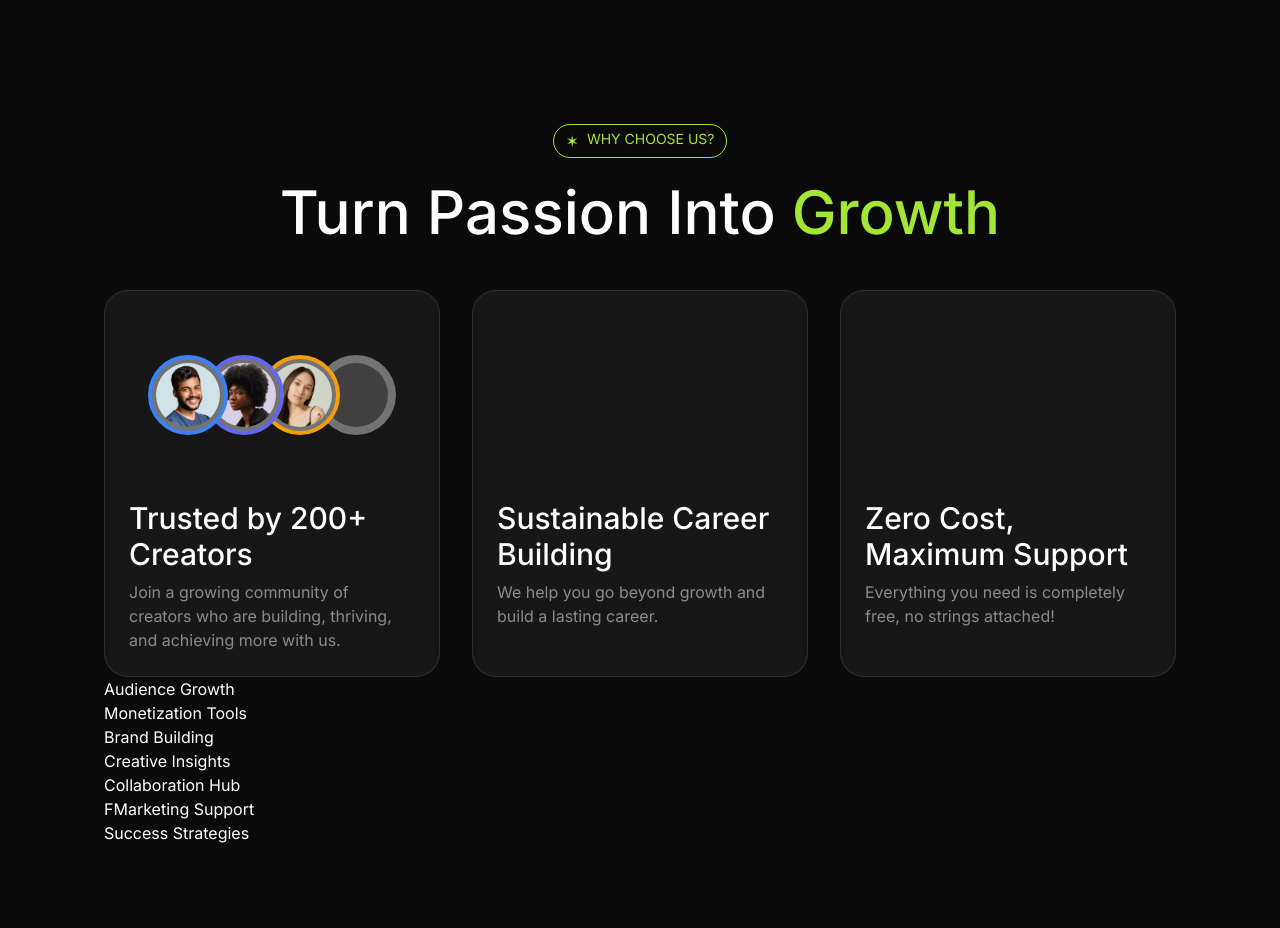
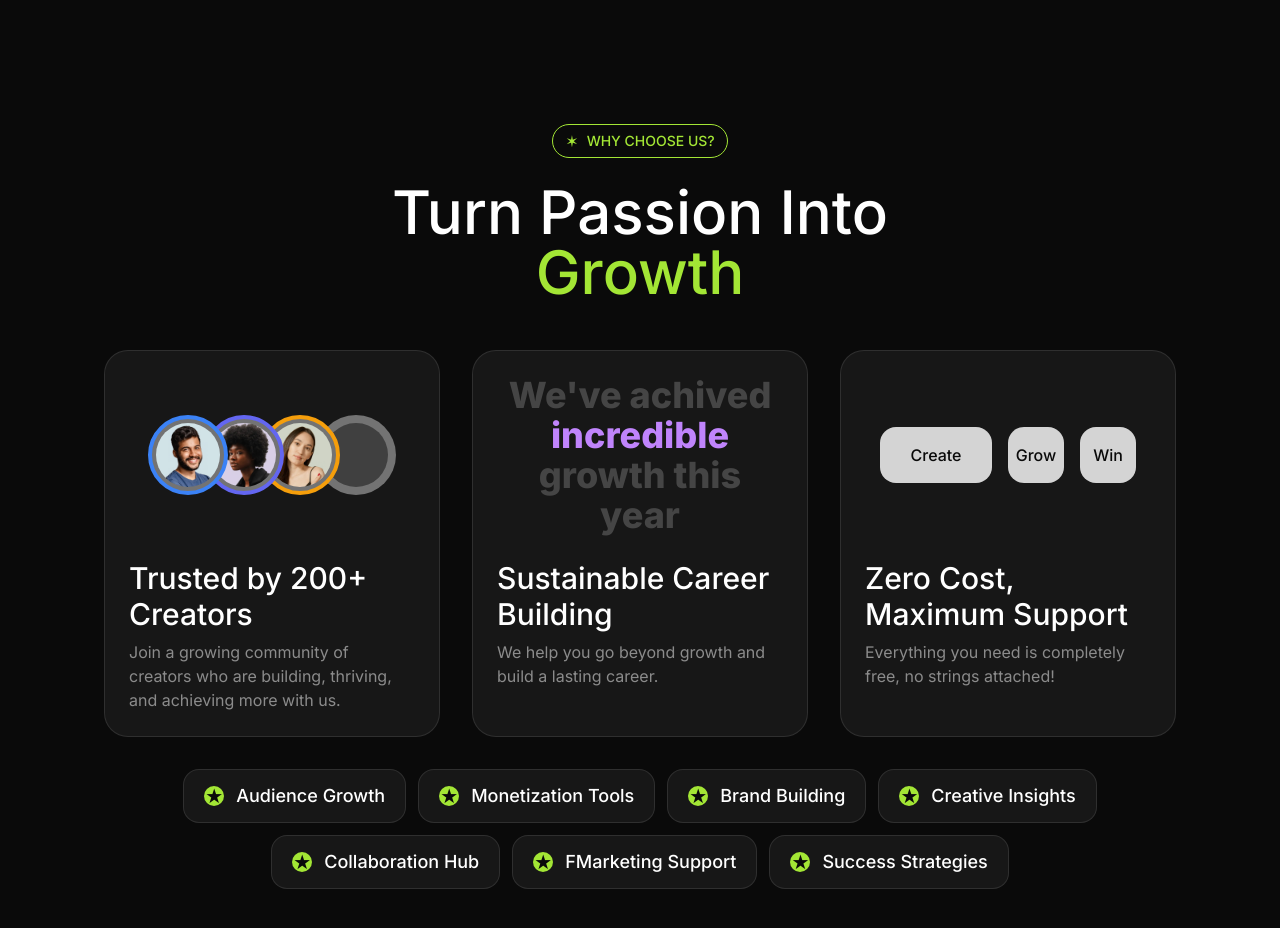
Before and after one commit to skeletxr/cre8, a Next.js app in the folder starter-template/: page / in a window 1280 px wide. Shown: the part 1640-2568 px from the top of the page. Built offline with nearby package versions, Linux system fonts and the light colour scheme.

Commit message:
features

```diff
--- a/starter-template/src/components/FeatureCard.tsx
+++ b/starter-template/src/components/FeatureCard.tsx
@@ -1,10 +1,11 @@
 import React, { Children } from "react";
+import { twMerge } from "tailwind-merge";
 
-function FeatureCard(props: { title: string; description: string , children?: React.ReactNode }) {
-    const { title, description, children } = props;
+function FeatureCard(props: { title: string; description: string; className?: string; children?: React.ReactNode }) {
+    const { title, description,className, children } = props;
     return (
         <>
-            <div className="bg-neutral-900 border border-white/10 p-6 rounded-3xl">
+            <div className={twMerge("bg-neutral-900 border border-white/10 p-6 rounded-3xl", className)}>
                 <div className="aspect-video">{children}</div>
                 <div>
                     <h3 className="text-3xl font-medium mt-6">{title}</h3>
--- /dev/null
+++ b/starter-template/src/components/Key.tsx
@@ -0,0 +1,13 @@
+import React, { HTMLAttributes } from 'react'
+import { twMerge } from 'tailwind-merge'
+
+function Key(props: HTMLAttributes<HTMLDivElement>) {
+    const { className, children, ...otherProps } = props
+  return (
+    <div className={twMerge("size-14 bg-neutral-300 inline-flex items-center justify-center rounded-2xl text=xl text-neutral-950 font-medium", className)} {...otherProps}>
+        {children}
+    </div>
+  )
+}
+
+export default Key
--- a/starter-template/src/sections/Features.tsx
+++ b/starter-template/src/sections/Features.tsx
@@ -6,6 +6,7 @@ import avatar2 from "@/assets/images/avatar-lula-meyers.jpg";
 import avatar3 from "@/assets/images/avatar-florence-shaw.jpg";
 import Image from "next/image";
 import Avatar from "@/components/Avatar";
+import Key from "@/components/Key";
 
 const features = [
     "Audience Growth",
@@ -21,17 +22,20 @@ export default function Features() {
     return (
         <section className="py-24">
             <div className="container">
-                <div className="flex justify-center">
-                    <Tag>Why choose us?</Tag>
+                <div className="flex items-center justify-center">
+                    <Tag className="flex items-center justify-center font-medium">
+                        Why choose us?
+                    </Tag>
                 </div>
-                <h2 className="text-6xl font-medium text-center mt-6 ">
+                <h2 className="text-6xl font-medium text-center mt-6 max-w-2xl mx-auto ">
                     Turn Passion Into{" "}
                     <span className="text-lime-400"> Growth </span>
                 </h2>
-                <div className="mt-12 grid grid-cols-1 md:grid-cols-2 lg:grid-cols-3 gap-8">
+                <div className="mt-12 grid grid-cols-1 md:grid-cols-4 lg:grid-cols-3 gap-8">
                     <FeatureCard
                         title="Trusted by 200+ Creators"
                         description="Join a growing community of creators who are building, thriving, and achieving more with us."
+                        className="md:col-span-2 lg:col-span-1"
                     >
                         <div className="aspect-video flex items-center justify-center ">
                             <Avatar className="z-40">
@@ -58,10 +62,11 @@ export default function Features() {
                             <Avatar className="-ml-6 border-transparent">
                                 <div className="size-full bg-neutral-700 rounded-full inline-flex items-center justify-center gap-1">
                                     {Array.from({ length: 3 }).map((_, i) => (
-                                        <span className="size-1,5 rounded-full bg-white inline-flex" key={i}></span>
+                                        <span
+                                            className="size-1,5 rounded-full bg-white inline-flex"
+                                            key={i}
+                                        ></span>
                                     ))}
-
-
                                 </div>
                             </Avatar>
                         </div>
@@ -71,18 +76,43 @@ export default function Features() {
                         title="Sustainable Career Building"
                         description="We help you go beyond growth and build a
                                 lasting career."
-                    />
+                        className="md:col-span-2 lg:col-span-1"
+                    >
+                        <div className="aspect-video flex items-center justify-center">
+                            <p className="text-4xl font-extrabold text-white/20 text-center">
+                                We've achived{" "}
+                                <span className="bg-gradient-to-r from bg-purple-400 to pint-400 bg-clip-text text-transparent ">
+                                    incredible
+                                </span>{" "}
+                                growth this year
+                            </p>
+                        </div>
+                    </FeatureCard>
 
                     <FeatureCard
                         title="Zero Cost, Maximum Support"
                         description="Everything you need is completely free, no strings attached!"
-                    />
+                        className="md:col-span-2 md:col-start-2 lg:col-span-1 lg:col-start-auto"
+                    >
+                        <div className="aspect-video flex items-center justify-center gap-4">
+                            <Key className="w-28">Create</Key>
+                            <Key>Grow</Key>
+                            <Key>Win</Key>
+                        </div>
+                    </FeatureCard>
                 </div>
-                <div>
+                <div className="mt-8 grid grid-cols-2 gap-0 sm:gap-3 sm:grid-cols-none sm:flex sm:flex-wrap sm:justify-center">
                     {features.map((feature) => (
-                        <div key={feature}>
-                            <span></span>
-                            <span>{feature}</span>
+                        <div
+                            key={feature}
+                            className="bg-neutral-900 border-0 sm:border sm:border-white/10 flex px-0 sm:px-3 md:px-5 py-0 sm:py-1.5 md:py-2 rounded-none sm:rounded-lg md:rounded-2xl gap-0 sm:gap-2 md:gap-3 items-center w-[calc(50%-2px)] sm:w-auto m-[1px] sm:m-0 h-3 sm:h-auto"
+                        >
+                            <span className="bg-lime-400 text-neutral-950 size-1.5 sm:size-4 md:size-5 rounded-full hidden sm:inline-flex justify-center items-center text-[6px] sm:text-sm md:text-xl flex-shrink-0">
+                                ★
+                            </span>
+                            <span className="font-medium text-[3px] sm:text-sm md:text-lg truncate text-center w-full sm:w-auto sm:text-left leading-[6px] sm:leading-normal p-0 sm:py-1 overflow-hidden">
+                                {feature}
+                            </span>
                         </div>
                     ))}
                 </div>
--- a/starter-template/src/sections/Introduction.tsx
+++ b/starter-template/src/sections/Introduction.tsx
@@ -6,8 +6,8 @@ export default function Introduction() {
     return (
         <section  className="py-28 lg:40">
             <div className="container">
-                <div className="flex justify-center">
-                <Tag>Introducing Creatathon</Tag>
+                <div className="flex items-center justify-center">
+                <Tag className="flex justify-center items-center font-medium">Introducing Creatathon</Tag>
                 </div>
                 <div className="text-4xl md:text-6xl lg:text-7xl text-center font-medium mt-10">
                     <span>"You create, we help you grow." </span>{""}
```
